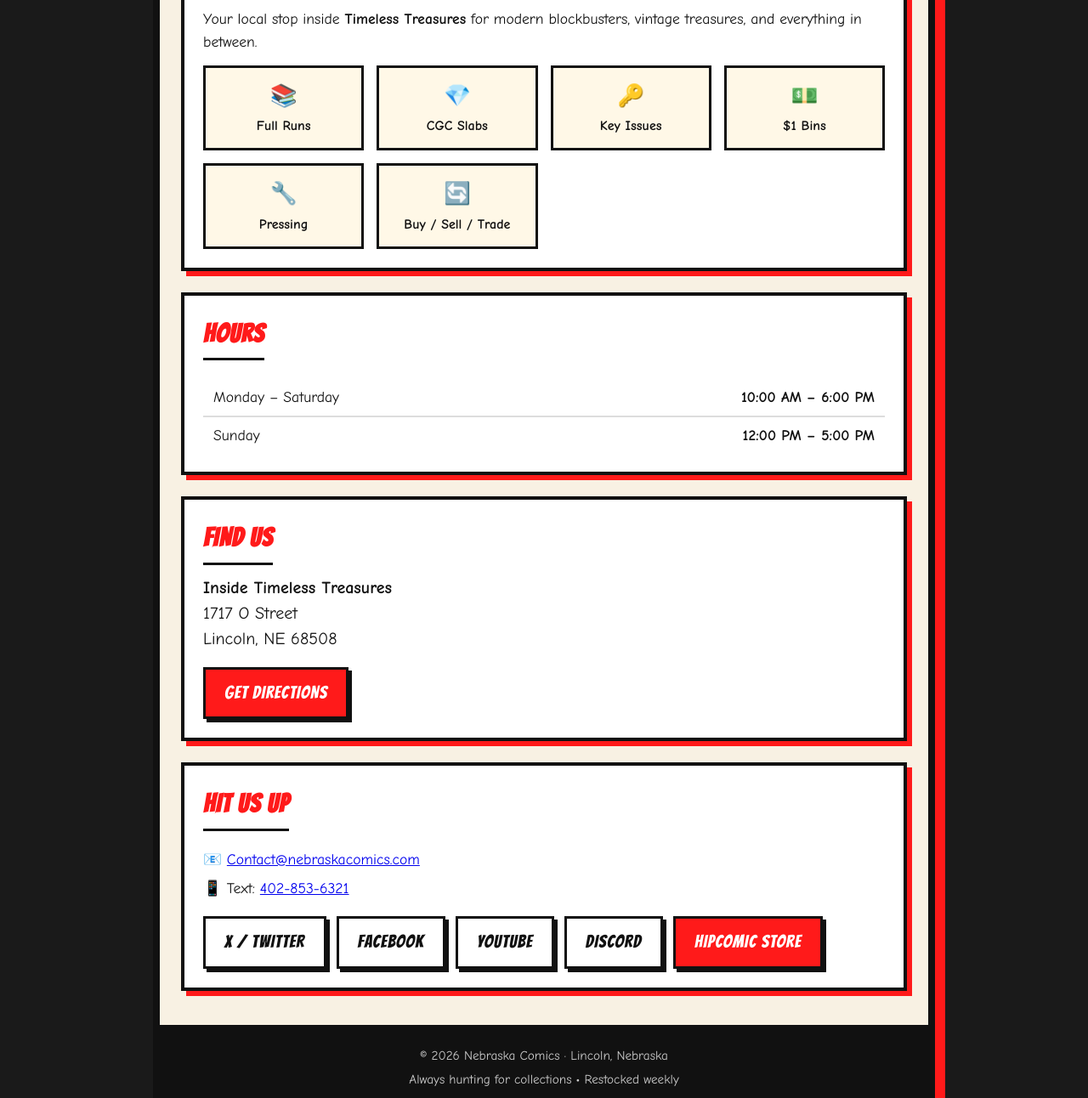
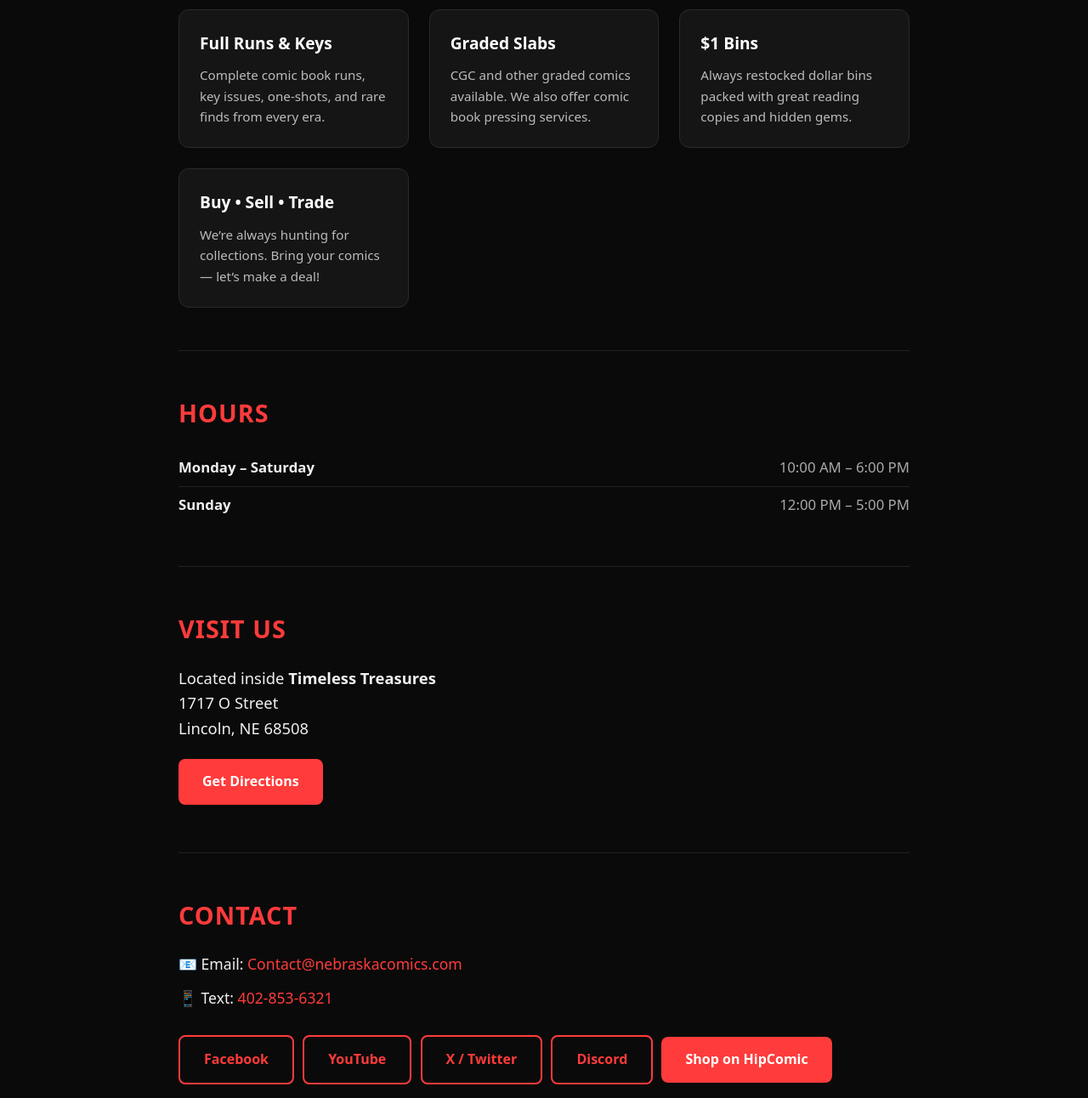
Before and after one commit to nebraskacomics2099/website, a plain HTML site: page index.html in a window 1280 px wide. Shown: the part 516-1808 px from the top of the page at 85% size. Drawn offline with Linux system fonts and the light colour scheme.

Commit message:
Add files via upload

```diff
--- a/index.html
+++ b/index.html
@@ -3,298 +3,290 @@
 <head>
   <meta charset="UTF-8">
   <meta name="viewport" content="width=device-width, initial-scale=1.0">
-  <title>Nebraska Comics | Lincoln, NE – Buy • Sell • Trade</title>
-  <meta name="description" content="Nebraska Comics inside Timeless Treasures – full runs, graded slabs, $1 bins, key issues. Buy, sell, trade comics of all eras in Lincoln, Nebraska.">
+  <title>Nebraska Comics | Lincoln, NE</title>
+  <meta name="description" content="Nebraska Comics – Your destination for modern, vintage, graded, and rare comics in Lincoln, Nebraska. Buy • Sell • Trade.">
   <style>
-    @import url('https://fonts.googleapis.com/css2?family=Bangers&family=Comic+Neue:wght@400;700&display=swap');
-
-    * { margin: 0; padding: 0; box-sizing: border-box; }
+    * {
+      margin: 0;
+      padding: 0;
+      box-sizing: border-box;
+    }
 
     body {
-      font-family: 'Comic Neue', system-ui, sans-serif;
-      background: #1a1a1a;
-      color: #111;
-      line-height: 1.5;
+      font-family: system-ui, -apple-system, BlinkMacSystemFont, "Segoe UI", Roboto, sans-serif;
+      background: #0a0a0a;
+      color: #f0f0f0;
+      line-height: 1.6;
     }
 
-    /* Comic page wrapper */
-    .page {
-      max-width: 920px;
-      margin: 30px auto;
-      background: #f8f1e3; /* aged comic paper */
-      border: 8px solid #111;
-      box-shadow: 12px 12px 0 #ff1a1a;
-      position: relative;
+    a {
+      color: #ff3b3b;
+      text-decoration: none;
     }
 
-    /* Header / Masthead */
-    header {
-      background: #111;
-      color: white;
-      padding: 30px 20px 40px;
-      text-align: center;
-      position: relative;
-      overflow: hidden;
+    a:hover {
+      text-decoration: underline;
     }
 
-    header::before {
-      content: "";
-      position: absolute;
-      inset: 0;
-      background: repeating-linear-gradient(
-        45deg,
-        transparent,
-        transparent 10px,
-        rgba(255,26,26,0.07) 10px,
-        rgba(255,26,26,0.07) 20px
-      );
+    .container {
+      max-width: 900px;
+      margin: 0 auto;
+      padding: 0 20px;
     }
 
-    .logo-wrap {
-      position: relative;
-      z-index: 2;
-      margin-bottom: 15px;
+    /* Header */
+    header {
+      text-align: center;
+      padding: 60px 20px 40px;
+      background: linear-gradient(180deg, #111 0%, #0a0a0a 100%);
+      border-bottom: 3px solid #ff3b3b;
     }
 
     .logo {
-      width: 160px;
-      height: 160px;
-      margin: 0 auto;
-      background: #000;
-      border: 5px solid #ff1a1a;
-      border-radius: 50%;
+      width: 140px;
+      height: 140px;
+      margin: 0 auto 20px;
+      background: #ff3b3b;
+      border-radius: 16px;
       display: flex;
       align-items: center;
       justify-content: center;
-      font-family: 'Bangers', cursive;
-      flex-direction: column;
-      line-height: 1;
-      box-shadow: 0 0 0 4px #111, 0 0 20px rgba(255,26,26,0.6);
+      font-weight: 900;
+      font-size: 22px;
+      color: white;
+      letter-spacing: -1px;
+      text-transform: uppercase;
+      box-shadow: 0 0 30px rgba(255, 59, 59, 0.4);
     }
 
-    .logo .top { color: white; font-size: 22px; letter-spacing: 2px; }
-    .logo .n { color: #ff1a1a; font-size: 72px; margin: -8px 0; }
-    .logo .bottom { color: #ff1a1a; font-size: 24px; letter-spacing: 3px; }
-
-    h1 {
-      font-family: 'Bangers', cursive;
-      font-size: 3.4rem;
-      color: #ff1a1a;
-      text-shadow: 4px 4px 0 #000;
-      letter-spacing: 2px;
-      position: relative;
-      z-index: 2;
+    header h1 {
+      font-size: 3rem;
+      font-weight: 900;
+      letter-spacing: -1px;
+      margin-bottom: 12px;
     }
 
-    .tagline {
-      font-size: 1.25rem;
-      color: #eee;
-      margin-top: 8px;
-      position: relative;
-      z-index: 2;
+    header p {
+      font-size: 1.15rem;
+      color: #ccc;
+      max-width: 600px;
+      margin: 0 auto;
     }
 
-    /* Content panels */
-    .panels {
-      padding: 30px 25px 40px;
-      display: grid;
-      gap: 25px;
+    /* Sections */
+    section {
+      padding: 50px 0;
+      border-bottom: 1px solid #222;
     }
 
-    .panel {
-      background: white;
-      border: 4px solid #111;
-      padding: 22px;
-      position: relative;
-      box-shadow: 6px 6px 0 #ff1a1a;
+    section:last-of-type {
+      border-bottom: none;
     }
 
-    .panel h2 {
-      font-family: 'Bangers', cursive;
-      font-size: 1.9rem;
-      color: #ff1a1a;
-      margin-bottom: 12px;
+    h2 {
+      font-size: 1.8rem;
+      font-weight: 800;
+      margin-bottom: 20px;
+      color: #ff3b3b;
+      text-transform: uppercase;
       letter-spacing: 1px;
-      border-bottom: 3px solid #111;
-      padding-bottom: 6px;
-      display: inline-block;
     }
 
-    .panel p, .panel li {
+    .grid {
+      display: grid;
+      grid-template-columns: repeat(auto-fit, minmax(250px, 1fr));
+      gap: 24px;
+    }
+
+    .card {
+      background: #151515;
+      border: 1px solid #2a2a2a;
+      border-radius: 12px;
+      padding: 24px;
+      transition: border-color 0.2s;
+    }
+
+    .card:hover {
+      border-color: #ff3b3b;
+    }
+
+    .card h3 {
+      font-size: 1.2rem;
+      margin-bottom: 10px;
+      color: #fff;
+    }
+
+    .card p {
+      color: #bbb;
+      font-size: 0.95rem;
+    }
+
+    /* Hours */
+    .hours-list {
+      list-style: none;
+    }
+
+    .hours-list li {
+      display: flex;
+      justify-content: space-between;
+      padding: 8px 0;
+      border-bottom: 1px solid #222;
+      font-size: 1.05rem;
+    }
+
+    .hours-list li:last-child {
+      border-bottom: none;
+    }
+
+    .hours-list span {
+      color: #aaa;
+    }
+
+    /* Contact */
+    .contact-info {
       font-size: 1.1rem;
     }
 
-    .services {
-      display: grid;
-      grid-template-columns: repeat(auto-fit, minmax(180px, 1fr));
-      gap: 15px;
-      margin-top: 15px;
+    .contact-info p {
+      margin-bottom: 12px;
     }
 
-    .service {
-      background: #fff8e7;
-      border: 3px solid #111;
-      padding: 14px;
-      text-align: center;
-      font-weight: 700;
-    }
-
-    .service span {
-      display: block;
-      font-size: 1.6rem;
-      margin-bottom: 4px;
-    }
-
-    /* Hours table */
-    .hours {
-      width: 100%;
-      border-collapse: collapse;
-      margin-top: 10px;
-    }
-    .hours td {
-      padding: 8px 12px;
-      border-bottom: 2px solid #ddd;
-      font-size: 1.1rem;
-    }
-    .hours tr:last-child td { border-bottom: none; }
-    .hours td:last-child { text-align: right; font-weight: 700; }
-
-    /* CTA buttons */
-    .btn-row {
-      display: flex;
-      flex-wrap: wrap;
-      gap: 12px;
-      margin-top: 18px;
-    }
-
+    /* Buttons */
     .btn {
       display: inline-block;
-      background: #ff1a1a;
+      background: #ff3b3b;
       color: white !important;
-      font-family: 'Bangers', cursive;
-      font-size: 1.3rem;
-      letter-spacing: 1px;
-      padding: 12px 22px;
-      border: 3px solid #111;
+      padding: 14px 28px;
+      border-radius: 8px;
+      font-weight: 700;
+      font-size: 1rem;
       text-decoration: none !important;
-      box-shadow: 4px 4px 0 #111;
-      transition: all 0.15s;
+      transition: background 0.2s, transform 0.15s;
+      margin: 6px 6px 6px 0;
     }
 
     .btn:hover {
-      transform: translate(-2px, -2px);
-      box-shadow: 6px 6px 0 #111;
+      background: #e02e2e;
+      transform: translateY(-2px);
     }
 
-    .btn.outline {
-      background: white;
-      color: #111 !important;
+    .btn-outline {
+      background: transparent;
+      border: 2px solid #ff3b3b;
+      color: #ff3b3b !important;
     }
 
-    /* Contact */
-    .contact-line {
-      font-size: 1.2rem;
-      margin: 8px 0;
+    .btn-outline:hover {
+      background: #ff3b3b;
+      color: white !important;
     }
 
     /* Footer */
     footer {
+      text-align: center;
+      padding: 40px 20px;
       background: #111;
-      color: #ccc;
-      text-align: center;
-      padding: 25px 20px;
-      font-size: 0.95rem;
+      color: #777;
+      font-size: 0.9rem;
     }
 
-    footer a { color: #ff1a1a; }
+    footer a {
+      color: #aaa;
+    }
 
     @media (max-width: 600px) {
-      .page { margin: 10px; box-shadow: 6px 6px 0 #ff1a1a; }
-      h1 { font-size: 2.4rem; }
-      .logo { width: 130px; height: 130px; }
-      .logo .n { font-size: 56px; }
+      header h1 {
+        font-size: 2.2rem;
+      }
+      .logo {
+        width: 110px;
+        height: 110px;
+        font-size: 18px;
+      }
     }
   </style>
 </head>
 <body>
 
-  <div class="page">
+  <!-- HEADER -->
+  <header>
+    <div class="logo">
+      NE<br>COMICS
+    </div>
+    <h1>Nebraska Comics</h1>
+    <p>Your destination for comics of all eras — modern blockbusters, vintage treasures, graded slabs, and hidden gems.</p>
+  </header>
 
-    <!-- MASTHEAD -->
-    <header>
-      <div class="logo-wrap">
-        <div class="logo">
-          <div class="top">NEBRASKA</div>
-          <div class="n">N</div>
-          <div class="bottom">COMICS</div>
+  <div class="container">
+
+    <!-- ABOUT / SERVICES -->
+    <section>
+      <h2>What We Offer</h2>
+      <div class="grid">
+        <div class="card">
+          <h3>Full Runs & Keys</h3>
+          <p>Complete comic book runs, key issues, one-shots, and rare finds from every era.</p>
+        </div>
+        <div class="card">
+          <h3>Graded Slabs</h3>
+          <p>CGC and other graded comics available. We also offer comic book pressing services.</p>
+        </div>
+        <div class="card">
+          <h3>$1 Bins</h3>
+          <p>Always restocked dollar bins packed with great reading copies and hidden gems.</p>
+        </div>
+        <div class="card">
+          <h3>Buy • Sell • Trade</h3>
+          <p>We’re always hunting for collections. Bring your comics — let’s make a deal!</p>
         </div>
       </div>
-      <h1>NEBRASKA COMICS</h1>
-      <p class="tagline">Comics of all eras • Full runs • Graded slabs • $1 bins • Key issues</p>
-    </header>
-
-    <div class="panels">
-
-      <!-- WHAT WE DO -->
-      <div class="panel">
-        <h2>WHAT WE DO</h2>
-        <p>Your local stop inside <strong>Timeless Treasures</strong> for modern blockbusters, vintage treasures, and everything in between.</p>
-
-        <div class="services">
-          <div class="service"><span>📚</span>Full Runs</div>
-          <div class="service"><span>💎</span>CGC Slabs</div>
-          <div class="service"><span>🔑</span>Key Issues</div>
-          <div class="service"><span>💵</span>$1 Bins</div>
-          <div class="service"><span>🔧</span>Pressing</div>
-          <div class="service"><span>🔄</span>Buy / Sell / Trade</div>
-        </div>
-      </div>
+    </section>
 
     <!-- HOURS -->
-      <div class="panel">
-        <h2>HOURS</h2>
-        <table class="hours">
-          <tr><td>Monday – Saturday</td><td>10:00 AM – 6:00 PM</td></tr>
-          <tr><td>Sunday</td><td>12:00 PM – 5:00 PM</td></tr>
-        </table>
-      </div>
+    <section>
+      <h2>Hours</h2>
+      <ul class="hours-list">
+        <li><strong>Monday – Saturday</strong> <span>10:00 AM – 6:00 PM</span></li>
+        <li><strong>Sunday</strong> <span>12:00 PM – 5:00 PM</span></li>
+      </ul>
+    </section>
 
     <!-- LOCATION -->
-      <div class="panel">
-        <h2>FIND US</h2>
-        <p style="font-size:1.25rem; margin-bottom:12px;">
-          <strong>Inside Timeless Treasures</strong><br>
+    <section>
+      <h2>Visit Us</h2>
+      <p style="font-size: 1.15rem; margin-bottom: 16px;">
+        Located inside <strong>Timeless Treasures</strong><br>
         1717 O Street<br>
         Lincoln, NE 68508
       </p>
-        <div class="btn-row">
-          <a href="https://maps.google.com/?q=1717+O+St,+Lincoln,+NE+68508" target="_blank" class="btn">GET DIRECTIONS</a>
+      <a href="https://maps.google.com/?q=1717+O+St,+Lincoln,+NE+68508" target="_blank" class="btn">
+        Get Directions
+      </a>
+    </section>
+
+    <!-- CONTACT -->
+    <section>
+      <h2>Contact</h2>
+      <div class="contact-info">
+        <p>📧 Email: <a href="mailto:Contact@nebraskacomics.com">Contact@nebraskacomics.com</a></p>
+        <p>📱 Text: <a href="sms:4028536321">402-853-6321</a></p>
       </div>
+      <div style="margin-top: 24px;">
+        <a href="https://www.facebook.com/" target="_blank" class="btn btn-outline">Facebook</a>
+        <a href="https://www.youtube.com/" target="_blank" class="btn btn-outline">YouTube</a>
+        <a href="https://x.com/Nebraska_comics" target="_blank" class="btn btn-outline">X / Twitter</a>
+        <a href="#" target="_blank" class="btn btn-outline">Discord</a>
+        <a href="#" target="_blank" class="btn">Shop on HipComic</a>
       </div>
-
-      <!-- CONTACT + SOCIALS -->
-      <div class="panel">
-        <h2>HIT US UP</h2>
-        <p class="contact-line">📧 <a href="mailto:Contact@nebraskacomics.com">Contact@nebraskacomics.com</a></p>
-        <p class="contact-line">📱 Text: <a href="sms:4028536321">402-853-6321</a></p>
-
-        <div class="btn-row" style="margin-top:20px;">
-          <a href="https://x.com/NebraskaComics1" target="_blank" class="btn outline">X / TWITTER</a>
-          <a href="#" target="_blank" class="btn outline">FACEBOOK</a>
-          <a href="#" target="_blank" class="btn outline">YOUTUBE</a>
-          <a href="#" target="_blank" class="btn outline">DISCORD</a>
-          <a href="#" target="_blank" class="btn">HIPCOMIC STORE</a>
-        </div>
-      </div>
+    </section>
 
   </div>
 
+  <!-- FOOTER -->
   <footer>
     <p>© 2026 Nebraska Comics · Lincoln, Nebraska</p>
-      <p style="margin-top:6px;">Always hunting for collections • Restocked weekly</p>
+    <p style="margin-top: 8px;">Buy • Sell • Trade · Always hunting for collections</p>
   </footer>
-
-  </div>
 
 </body>
 </html>
```
Lines whose indentation alone changed are shown as unchanged.
